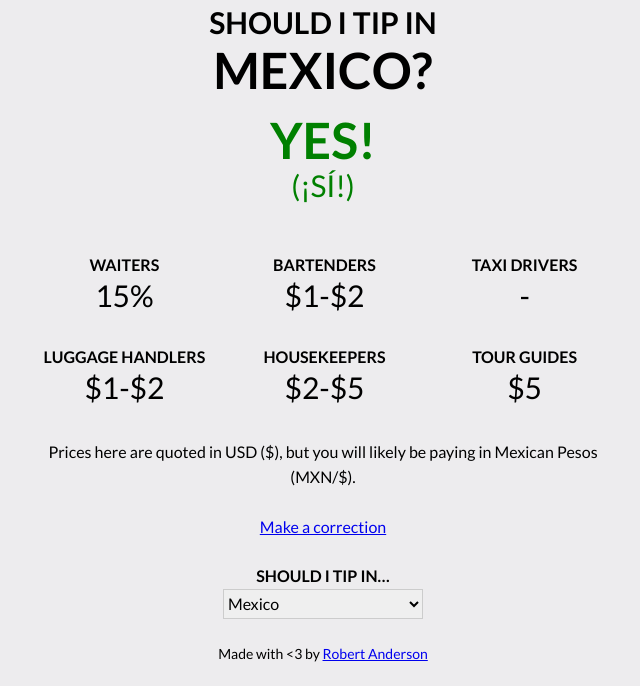
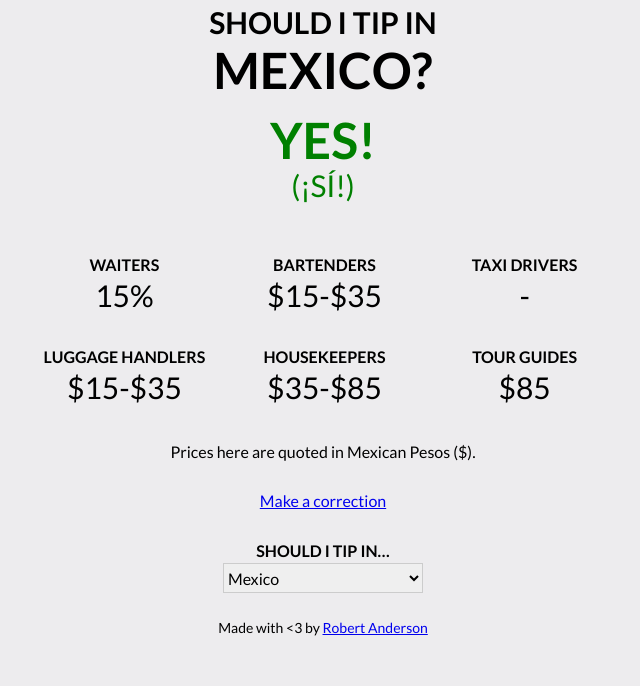
Before and after one commit to noisysocks/shoulditip.in, a Jekyll site: the page built from _countries/mexico.md, in a window 1280 px wide. Shown: the part 251-937 px from the top of the page, without its empty margins (317-957 px from the left). Built offline with Jekyll 4.4.1, drawn with Linux system fonts in a browser that asks for light colours; after the commit the page ends 912 px from its top, so only the background shows below that.

Commit message:
Update mexico.md

```diff
--- a/_countries/mexico.md
+++ b/_countries/mexico.md
@@ -10,13 +10,12 @@ local_answer: ¡Sí!
 
 amounts:
   waiters: 15%
-  bartenders: $1-$2
+  bartenders: $15-$35
   taxi_drivers: '-'
-  luggage_handlers: $1-$2
-  housekeepers: $2-$5
-  tour_guides: $5
+  luggage_handlers: $15-$35
+  housekeepers: $35-$85
+  tour_guides: $85
 
 extra_info: >
-  Prices here are quoted in USD ($), but you will likely be paying in Mexican
-  Pesos (MXN/$).
+  Prices here are quoted in Mexican Pesos ($).
 ---
```
